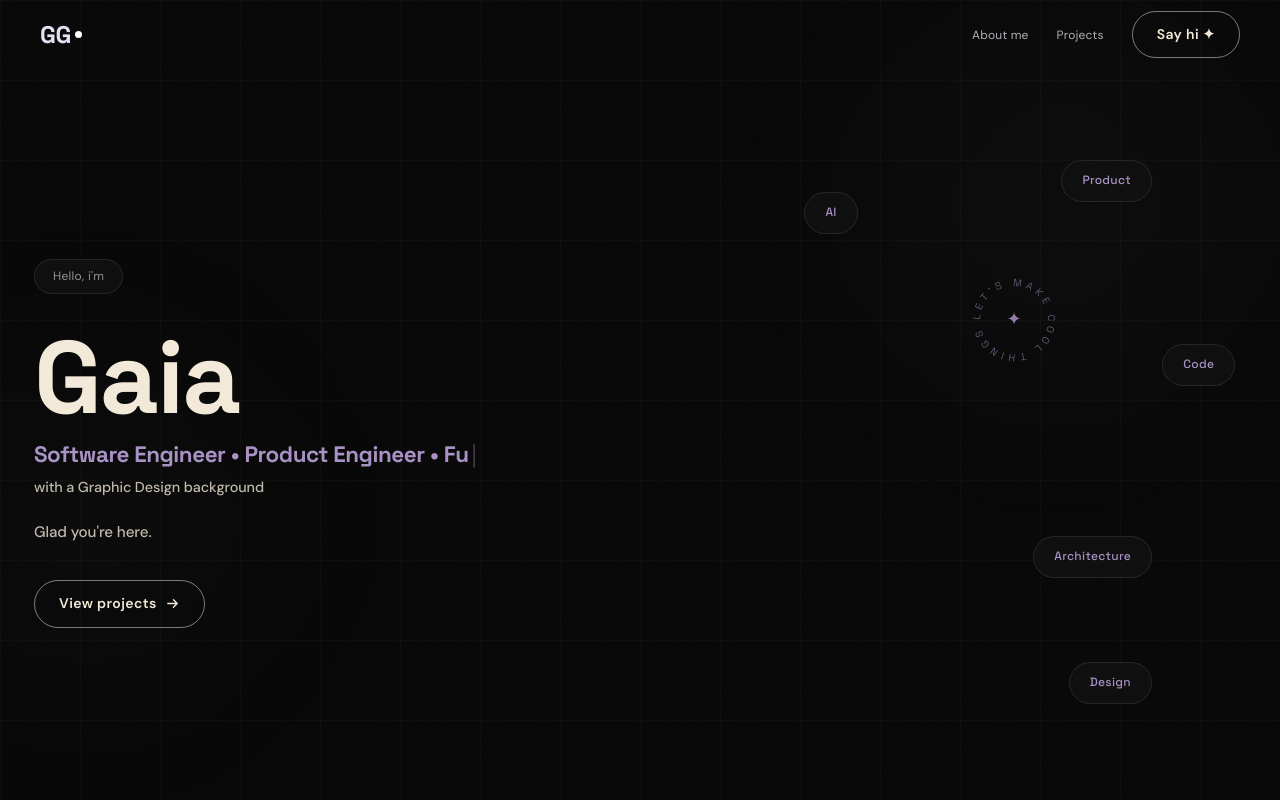
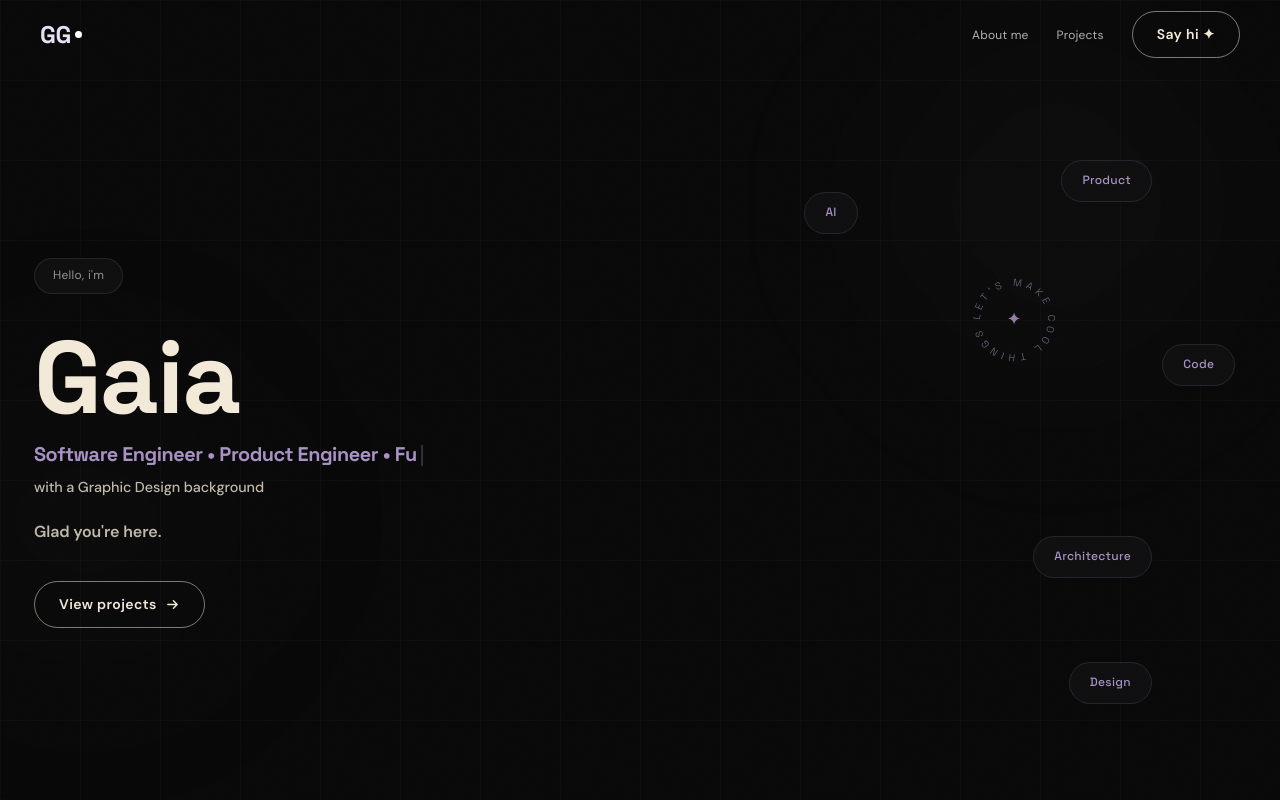
Before and after one commit to GaiaGomez/gaia-gomez-portfolio, a React (Vite) app: page / in a window 1280 px wide. Shown: the top 800 px of the page. Built offline with nearby package versions, Linux system fonts and the light colour scheme.

Commit message:
refine hero role and subtitle typography

```diff
--- a/src/components/Hero.jsx
+++ b/src/components/Hero.jsx
@@ -279,7 +279,7 @@ export default function Hero() {
               <span
                 style={{
                   fontFamily: "'Space Grotesk', sans-serif",
-                  fontSize: 'clamp(1.08rem, 1.75vw, 1.55rem)',
+                  fontSize: 'clamp(1rem, 1.55vw, 1.42rem)',
                   fontWeight: '800',
                   color: '#A891C4',
                   letterSpacing: '-0.45px',
@@ -320,11 +320,11 @@ export default function Hero() {
             <p
             style={{
             fontFamily: "'DM Sans', sans-serif",
-            fontSize: 'clamp(0.95rem, 1.05vw, 1rem)',
+            fontSize: 'clamp(1rem, 1.15vw, 1.08rem)',
             color: 'rgba(243,233,216,0.78)',
             lineHeight: '1.35',
             marginBottom: '38px',
-            fontWeight: '500',
+            fontWeight: '700',
             letterSpacing: '-0.1px',
             width: '100%',
             maxWidth: '820px',
```
